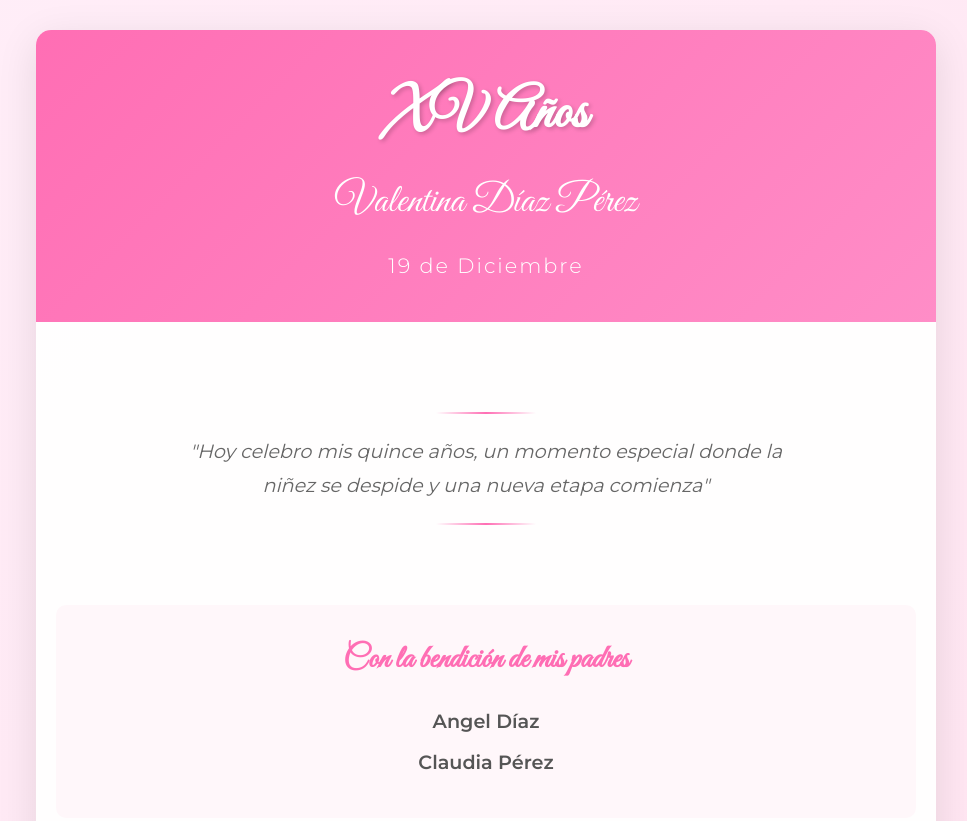
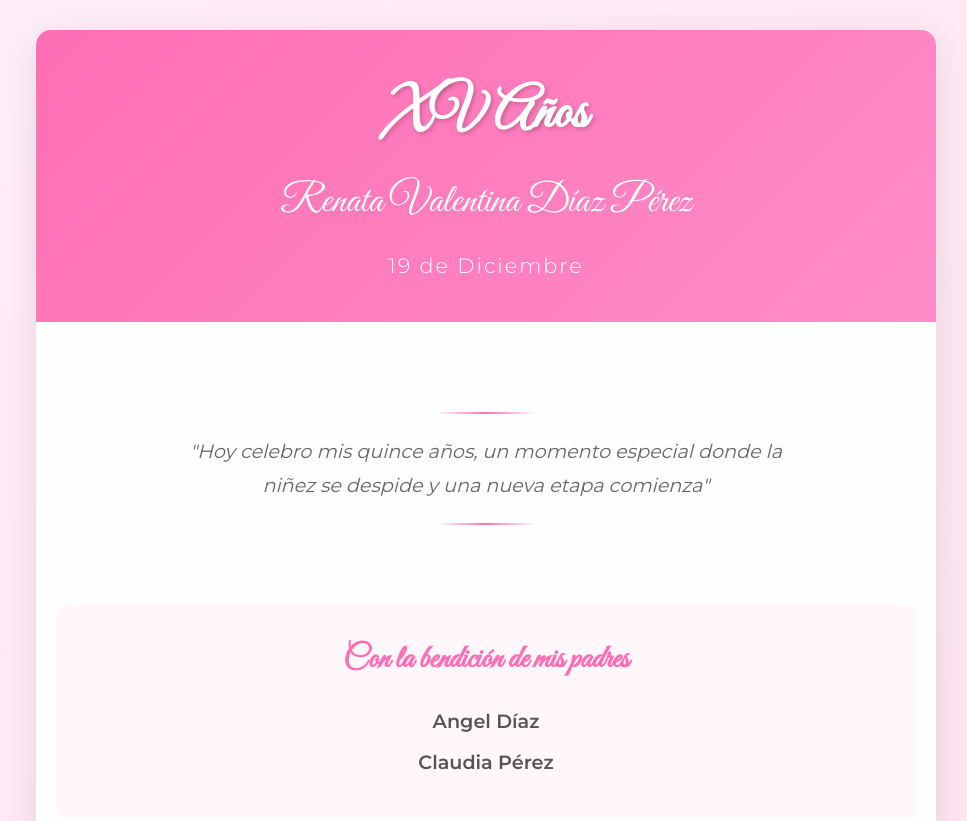
Before and after one commit to ArturoCruzArm/xv-valentina-diaz, a plain HTML site: page index.html in a window 1280 px wide. Shown: the top 821 px of the page, without its empty margins (154-1121 px from the left). Drawn offline with Linux system fonts and the light colour scheme.

Commit message:
Actualizar nombre de quinceañera a Renata Valentina Díaz Pérez en la invitación

```diff
--- a/index.html
+++ b/index.html
@@ -4,9 +4,9 @@
     <meta charset="UTF-8">
     <meta name="viewport" content="width=device-width, initial-scale=1.0">
     <meta http-equiv="X-UA-Compatible" content="IE=edge">
-    <meta name="description" content="Invitación digital para los XV años de Valentina Díaz Pérez - 19 de Diciembre de 2025">
+    <meta name="description" content="Invitación digital para los XV años de Renata Valentina Díaz Pérez - 19 de Diciembre de 2025">
     <meta name="author" content="Producciones Foro 7">
-    <title>XV Años - Valentina Díaz Pérez</title>
+    <title>XV Años - Renata Valentina Díaz Pérez</title>
     <link rel="icon" type="image/svg+xml" href="favicon.svg">
     <link rel="stylesheet" href="styles.css">
     <link href="https://fonts.googleapis.com/css2?family=Great+Vibes&family=Montserrat:wght@300;400;600&display=swap" rel="stylesheet">
@@ -16,7 +16,7 @@
         <!-- Header Section -->
         <header class="header">
             <h1 class="main-title">XV Años</h1>
-            <h2 class="name">Valentina Díaz Pérez</h2>
+            <h2 class="name">Renata Valentina Díaz Pérez</h2>
             <div class="date">19 de Diciembre</div>
         </header>
 
```
